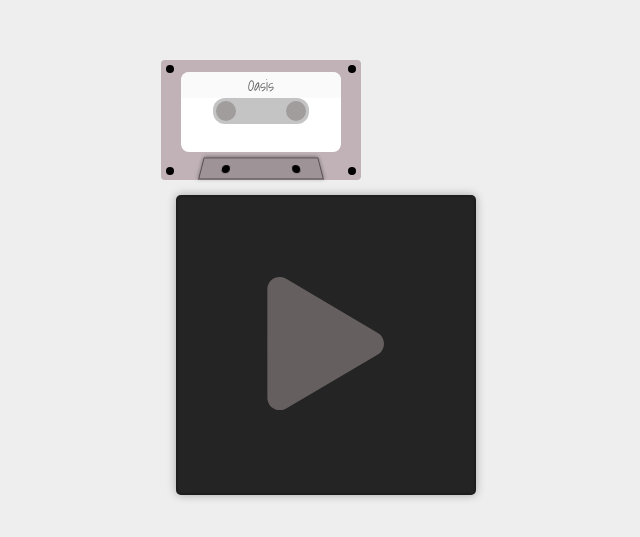
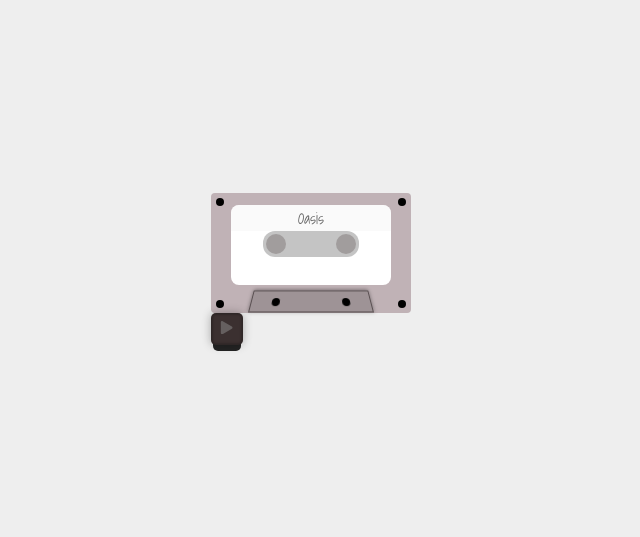
Before and after one commit to pleonardodp12/mixtape-project-frontend, a React (Create React App) app: page / in a window 1280 px wide. Shown: the part 115-652 px from the top of the page, without its empty margins (329-969 px from the left). Built offline with nearby package versions, Linux system fonts and the light colour scheme.

Commit message:
task: added pressed button animation

```diff
--- a/src/components/TapeButton/TapeButton.tsx
+++ b/src/components/TapeButton/TapeButton.tsx
@@ -1,6 +1,6 @@
 import React, { useState } from 'react';
 import { FaPlay, FaStop, FaPause } from 'react-icons/fa';
-import { StyledButton } from './TapeButtonStyles';
+import { StyledButton, StyledBackground } from './TapeButtonStyles';
 
 interface TapeButtonProps {
   type: string;
@@ -22,7 +22,7 @@
   };
 
   return (
-    <>
+    <div>
       <StyledButton
         className={active ? 'active' : 'inactive'}
         onClick={() => {
@@ -31,8 +31,8 @@
       >
         {iconTypes[type]}
       </StyledButton>
-      <div/>
-    </>
+      <StyledBackground/>
+    </div>
   );
 };
 
--- a/src/components/TapeButton/TapeButtonStyles.ts
+++ b/src/components/TapeButton/TapeButtonStyles.ts
@@ -5,15 +5,17 @@
 const inactiveIcon = '#655F5F';
 const inactiveButton = '#242424';
 
+// export const StyledContainer = styled.div`
+// `;
+
 export const StyledButton = styled.button`
-  margin: 5%;
   border-radius: 5px;
   border: none;
-  width: 300px;
-  height: 300px;
-
-  top: 0%;
-  bottom: 11.76%;
+  width: 2rem;
+  height: 2rem;
+  z-index: 1;
+  position: relative;
+  transition: 0.4s all ease-in-out;
 
   background: #3b3030;
   box-shadow: 0px 0px 10px rgba(0, 0, 0, 0.3),
@@ -22,16 +24,29 @@
   &.active {
     background-color: ${primaryColor};
     color: ${secondaryColor};
-  }
-  &.inactive {
-    background-color: ${inactiveButton};
-    color: ${inactiveIcon};
+    transform: scale(0.98);
+    top: 2.5px;
   }
 
+  &.inactive {
+    background-color: ${primaryColor};
+    color: ${inactiveIcon};
+    transform: scale(1);
+    top: 0px;
+  }
   svg {
-    width: 10em;
-    height: 10em;
+    width: 1em;
+    height: 1em;
   }
-
   }
 `;
+export const StyledBackground = styled.div`
+  background-color: ${inactiveButton};
+  width: 1.8rem;
+  height: 2rem;
+  border-radius: 5px;
+  position: relative;
+  bottom: 1.65rem;
+  left: 0.1rem;
+  z-index: -1;
+`;
```
Also changed, not shown: 1 other file (tests, documents, lock files or other folders).
